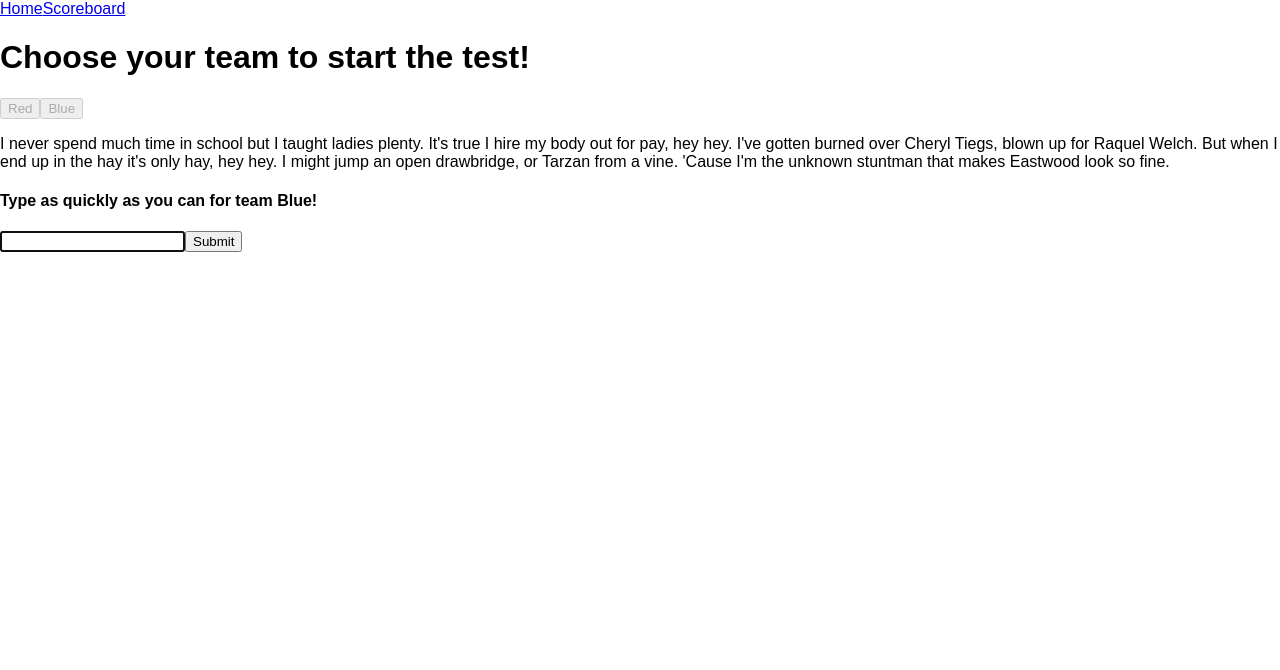
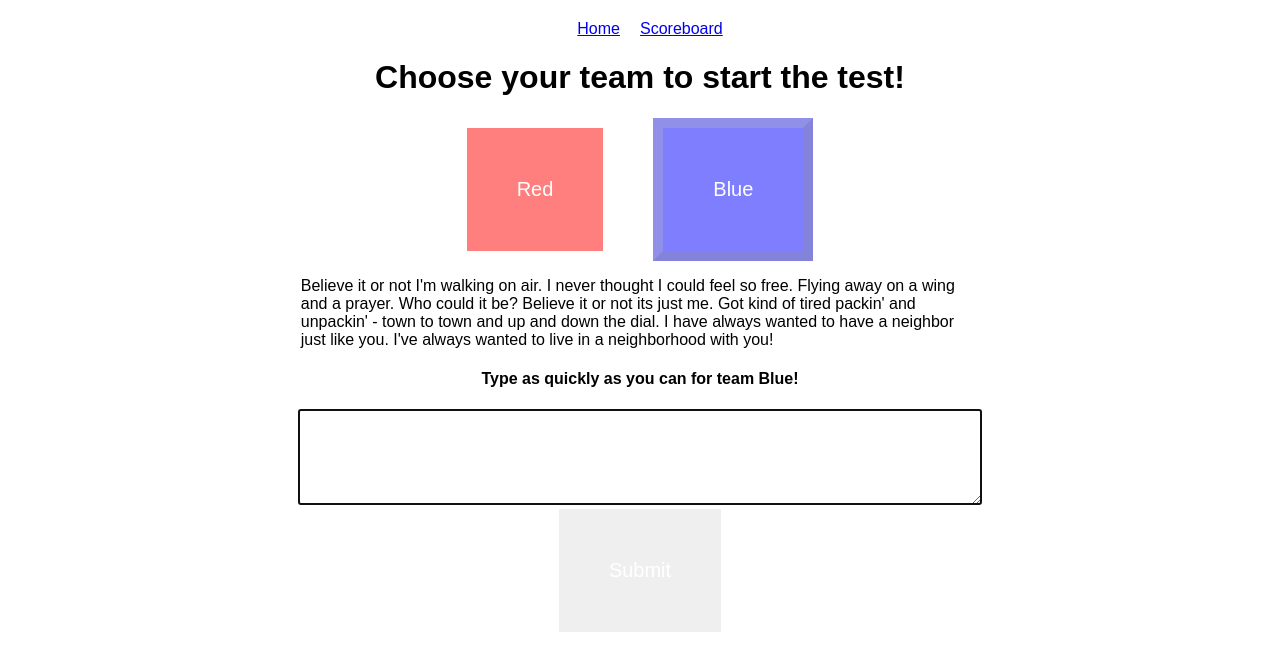
Before and after one commit to morgvanny/wpm-old, a React (Create React App) app in the folder wpm-client/: page / in a window 1280 px wide. Both pictures are taken after a click on the button "Blue". Shown: the top 670 px of the page. Built offline with nearby package versions, Linux system fonts and the light colour scheme.

Commit message:
style navbar, app, and testform

```diff
--- /dev/null
+++ b/wpm-client/src/components/NavBar.css
@@ -0,0 +1,7 @@
+.navbar {
+  margin-top: 20px;
+}
+
+.active {
+  padding: 20px;
+}
--- a/wpm-client/src/components/NavBar.js
+++ b/wpm-client/src/components/NavBar.js
@@ -1,5 +1,6 @@
 import React from 'react';
 import { NavLink } from 'react-router-dom';
+import './NavBar.css'
 
 const NavBar = () => {
   return (
--- a/wpm-client/src/containers/App.css
+++ b/wpm-client/src/containers/App.css
@@ -1,14 +1,3 @@
 .App {
   text-align: center;
 }
-
-.App-header {
-  background-color: #222;
-  height: 150px;
-  padding: 20px;
-  color: white;
-}
-
-.App-intro {
-  font-size: large;
-}
--- a/wpm-client/src/containers/App.js
+++ b/wpm-client/src/containers/App.js
@@ -12,7 +12,7 @@ class App extends Component {
   render() {
     return (
       <Router>
-        <div>
+        <div className="App">
           <NavBar />
           <Route exact path="/" component={TestForm} />
           <Route exact path="/scoreboard" component={Tests} />
--- /dev/null
+++ b/wpm-client/src/containers/TestForm.css
@@ -0,0 +1,37 @@
+.sample {
+  text-align: left;
+  width: 53%;
+  margin: 0 auto;
+}
+
+textarea {
+  width: 53%
+}
+
+.incorrect {
+  color: red;
+}
+
+button {
+  padding: 50px;
+  border-width: 0;
+  margin: 0px 25px;
+  font-size: 20px;
+  color: white;
+}
+
+#Red {
+  background-color: red;
+}
+
+#Blue {
+  background-color: blue;
+}
+
+.picked {
+  border-width: 10px;
+}
+
+:disabled {
+  opacity: 0.5;
+}
--- a/wpm-client/src/containers/TestForm.js
+++ b/wpm-client/src/containers/TestForm.js
@@ -2,6 +2,7 @@ import React, { Component } from 'react';
 import { connect } from 'react-redux';
 import { updateTestFormData } from '../actions/testForm';
 import { createTest } from '../actions/tests';
+import './TestForm.css'
 import { samples } from '../samples'
 
 class TestForm extends Component {
@@ -65,7 +66,14 @@ class TestForm extends Component {
       sampleText: samples[Math.floor(Math.random() * samples.length)]
     })
     this.refs.btnRed.setAttribute("disabled", "disabled");
-    this.refs.btnBlue.setAttribute("disabled", "disabled")
+    this.refs.btnBlue.setAttribute("disabled", "disabled");
+    if (text === "Red") {
+      this.refs.btnRed.setAttribute("class", "picked");
+      this.refs.btnBlue.setAttribute("class", "notPicked");
+    } else {
+      this.refs.btnBlue.setAttribute("class", "picked");
+      this.refs.btnRed.setAttribute("class", "notPicked");
+    }
   }
 
   check = () => {
@@ -78,8 +86,8 @@ class TestForm extends Component {
     let input = null;
     let sample = null;
     if ({team}.team !== "") {
-      input = <div><div><h4>Type as quickly as you can for team {team}!</h4></div><input autoFocus type="text" className={this.check()} onChange={this.handleOnChange} name="words" value={words}/><button type="submit">Submit</button></div>;
-      sample = <div><p>{this.state.sampleText}</p></div>
+      input = <div><div><h4>Type as quickly as you can for team {team}!</h4></div><textarea rows="6" autoFocus className={this.check()} onChange={this.handleOnChange} name="words" value={words}/><br/><button type="submit">Submit</button></div>;
+      sample = <div className="sample"><p>{this.state.sampleText}</p></div>
     }
     return (
       <div>
```
Also changed, not shown: wpm-client/src/samples.js.
